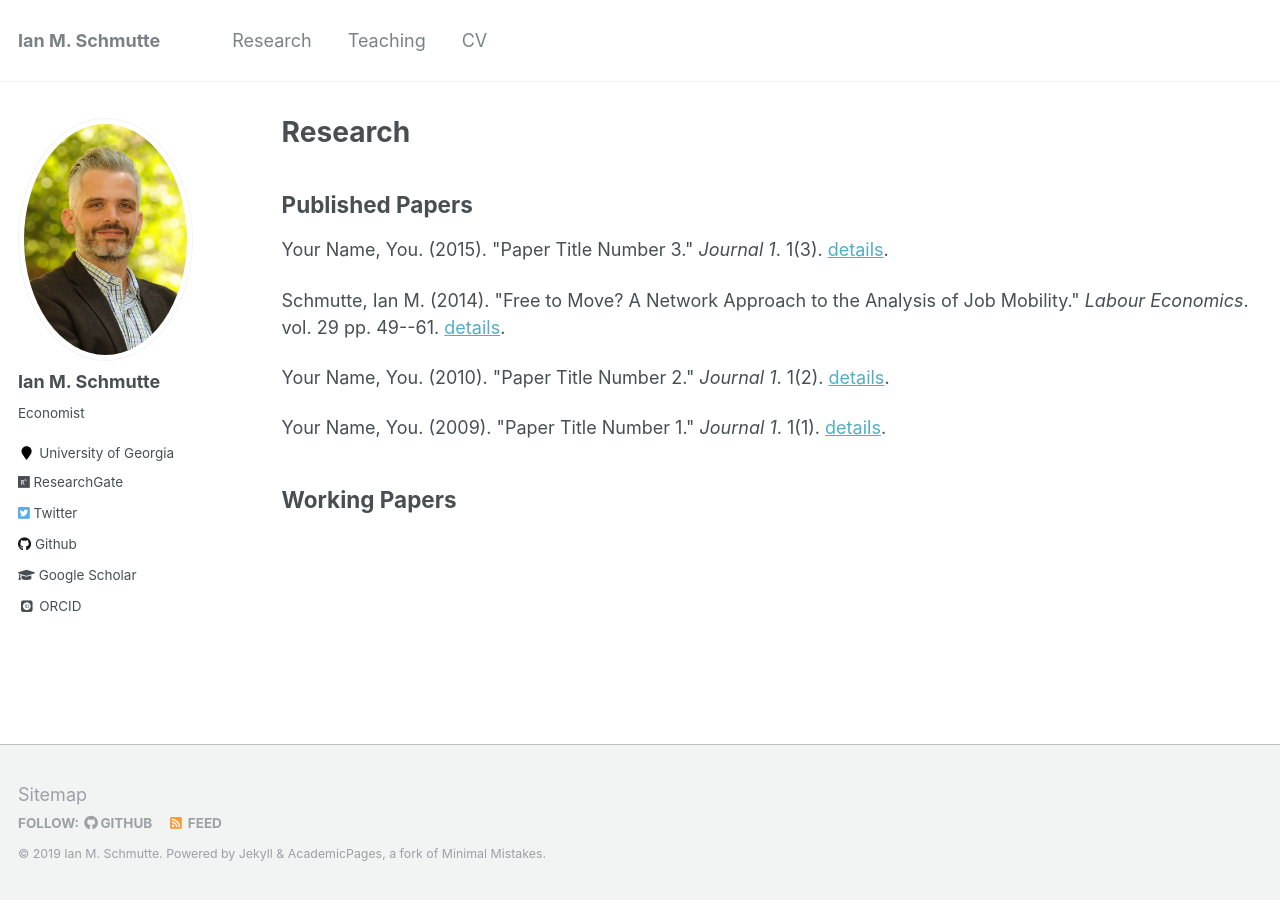
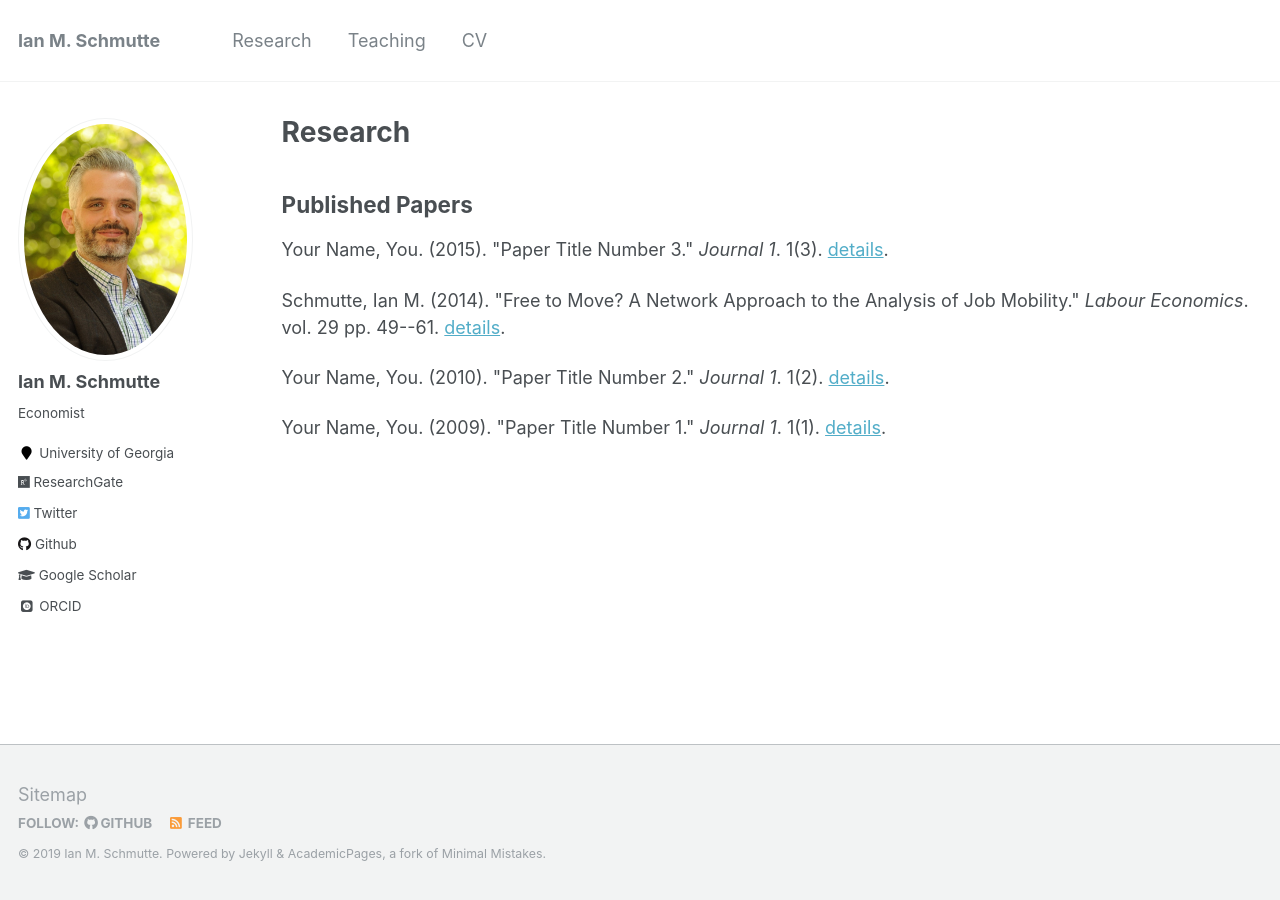
Before and after one commit to ianschmutte/ianschmutte.github.io, a Jekyll site: the page built from _pages/research.md, in a window 1280 px wide. Built offline with Jekyll 4.4.1, drawn with Linux system fonts in a browser that asks for light colours; some web fonts are replaced.

Commit message:
debugging research archive page

```diff
--- a/_pages/research.md
+++ b/_pages/research.md
@@ -12,7 +12,7 @@ author_profile: true
   {% include archive-single-research.html %}
 {% endfor %}
 
-## Working Papers
+<!-- ## Working Papers
 {% for post in site.workingpapers reversed %}
   {% include archive-single-research.html %}
-{% endfor %}
+{% endfor %} -->
```
